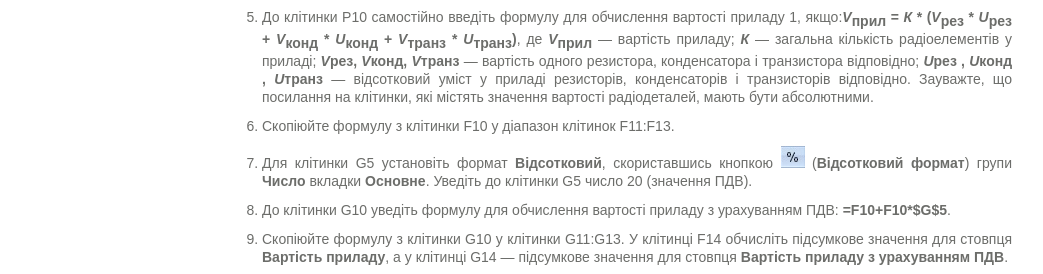
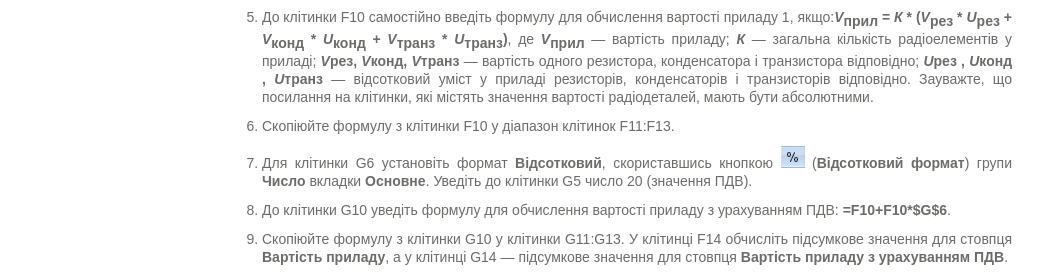
Before and after one commit to MHryshunina/msexcel, a plain HTML site: page practice_2_2.html in a window 1280 px wide. Shown: the part 1368-1642 px from the top of the page, without its empty margins (118-1161 px from the left). Drawn offline with Linux system fonts and the light colour scheme.

Commit message:
Update practice_2_2.html

```diff
--- a/practice_2_2.html
+++ b/practice_2_2.html
@@ -153,11 +153,11 @@
 					<span>Таблиця 2.5. Уміст радіодеталей у приладах, %</span>
 				</div>
 </li>
-<li>До клітинки Р10 самостійно введіть формулу для обчислення вартості приладу 1, якщо:<b><i>V</i><sub>прил</sub> = <i>К</i> * (<i>V</i><sub>рез</sub> * <i>U</i><sub>рез</sub> + <i>V</i><sub>конд</sub> * <i>U</i><sub>конд</sub> + <i>V</i><sub>транз</sub> * <i>U</i><sub>транз</sub>)</b>, де <b><i>V</i><sub>прил</sub></b> — вартість приладу; <b><i>К</i></b> — загальна кількість радіоелементів у приладі; <b><i>V</i>рез, <i>V</i>конд, <i>V</i>транз</b>  — вартість одного резистора, конденсатора і транзистора відповідно; <b><i>U</i>рез , <i>U</i>конд , <i>U</i>транз</b> — відсотковий уміст у приладі резисторів, конденсаторів і транзисторів відповідно.
+<li>До клітинки F10 самостійно введіть формулу для обчислення вартості приладу 1, якщо:<b><i>V</i><sub>прил</sub> = <i>К</i> * (<i>V</i><sub>рез</sub> * <i>U</i><sub>рез</sub> + <i>V</i><sub>конд</sub> * <i>U</i><sub>конд</sub> + <i>V</i><sub>транз</sub> * <i>U</i><sub>транз</sub>)</b>, де <b><i>V</i><sub>прил</sub></b> — вартість приладу; <b><i>К</i></b> — загальна кількість радіоелементів у приладі; <b><i>V</i>рез, <i>V</i>конд, <i>V</i>транз</b>  — вартість одного резистора, конденсатора і транзистора відповідно; <b><i>U</i>рез , <i>U</i>конд , <i>U</i>транз</b> — відсотковий уміст у приладі резисторів, конденсаторів і транзисторів відповідно.
 Зауважте, що посилання на клітинки, які містять значення вартості радіодеталей, мають бути абсолютними.</li>
 <li>Скопіюйте формулу з клітинки F10 у діапазон клітинок F11:F13.</li>
-<li>Для клітинки G5 установіть формат <b>Відсотковий</b>, скориставшись кнопкою <img src="images/icons/icon24.jpg"> (<b>Відсотковий формат</b>) групи <b>Число</b> вкладки <b>Основне</b>. Уведіть до клітинки G5 число 20 (значення ПДВ).</li>
-<li>До клітинки G10 уведіть формулу для обчислення вартості приладу з урахуванням ПДВ: <b>=F10+F10*$G$5</b>.</li>
+<li>Для клітинки G6 установіть формат <b>Відсотковий</b>, скориставшись кнопкою <img src="images/icons/icon24.jpg"> (<b>Відсотковий формат</b>) групи <b>Число</b> вкладки <b>Основне</b>. Уведіть до клітинки G5 число 20 (значення ПДВ).</li>
+<li>До клітинки G10 уведіть формулу для обчислення вартості приладу з урахуванням ПДВ: <b>=F10+F10*$G$6</b>.</li>
 <li>Скопіюйте формулу з клітинки G10 у клітинки G11:G13.
 У клітинці F14 обчисліть підсумкове значення для стовпця <b>Вартість приладу</b>, а у клітинці G14 — підсумкове значення для стовпця <b>Вартість приладу з урахуванням ПДВ</b>.</li>
 <li>Відформатуйте таблицю, як на рис. 2.18, та збережіть її.
```
